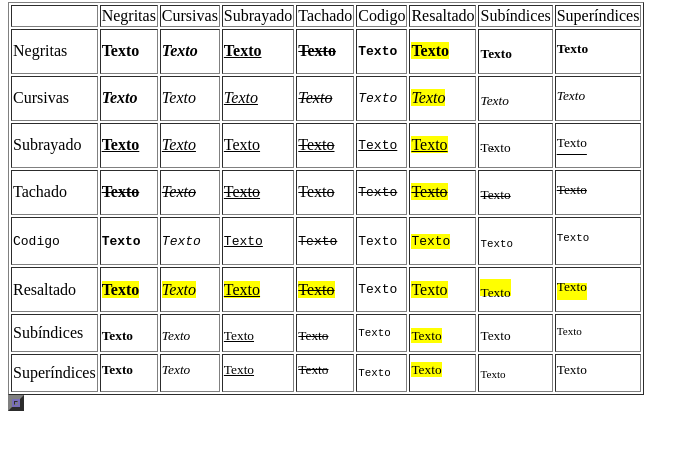
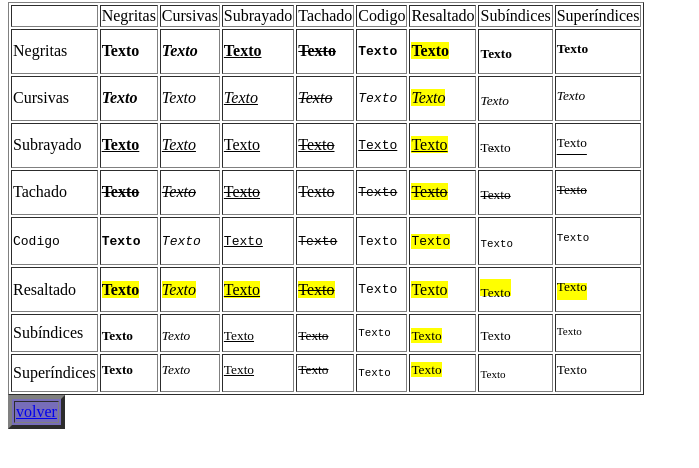
Before and after one commit to motitha/motitha.github.io, a plain HTML site: page practica1.html in a window 1280 px wide. Shown: the part 78-546 px from the top of the page, without its empty margins (0-699 px from the left). Drawn offline with Linux system fonts and the light colour scheme.

Commit message:
Add files via upload

```diff
--- a/practica1.html
+++ b/practica1.html
@@ -109,7 +109,7 @@
 	</table>
 	<table border="4" bgcolor="#776DB9">
 		<tr>
-			<td></td>
+			<td><a href="https://motitha.github.io/">volver</a></td>
 		</tr>
 	</table>
 </body>
```
